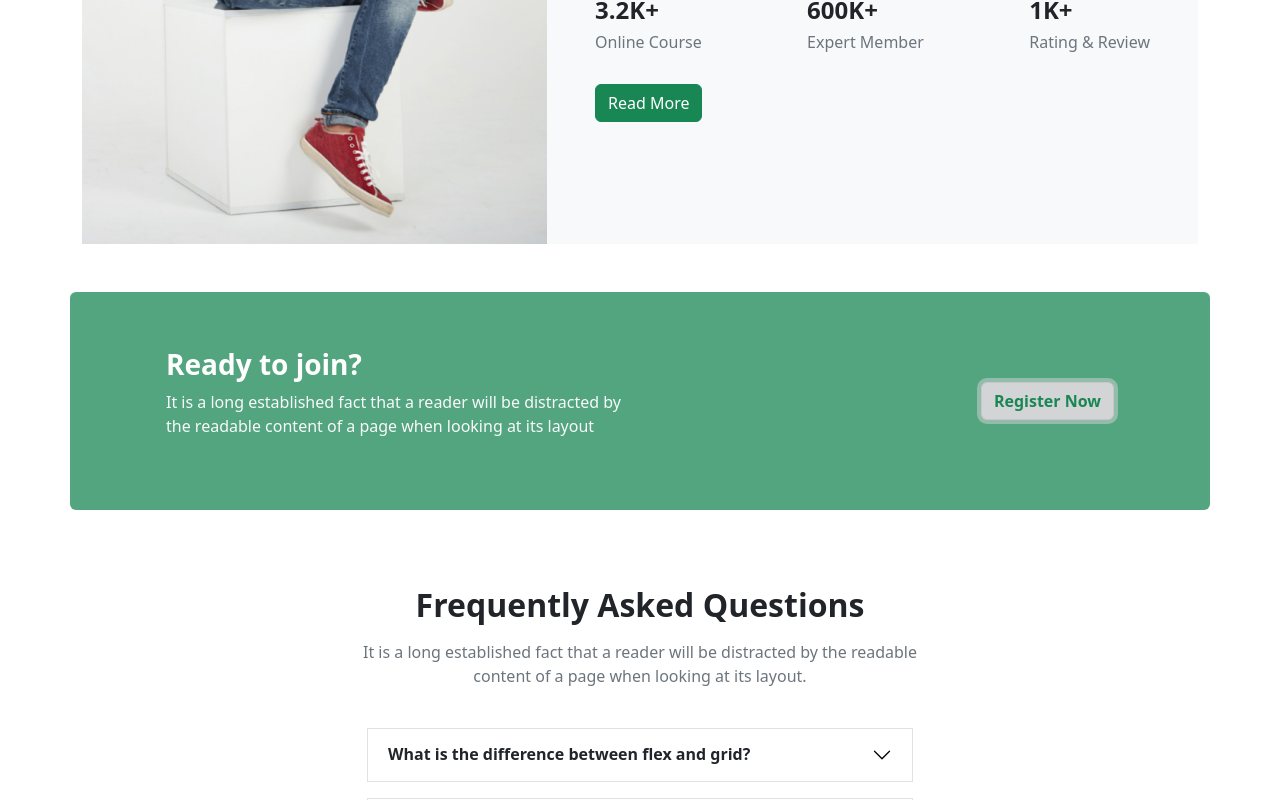
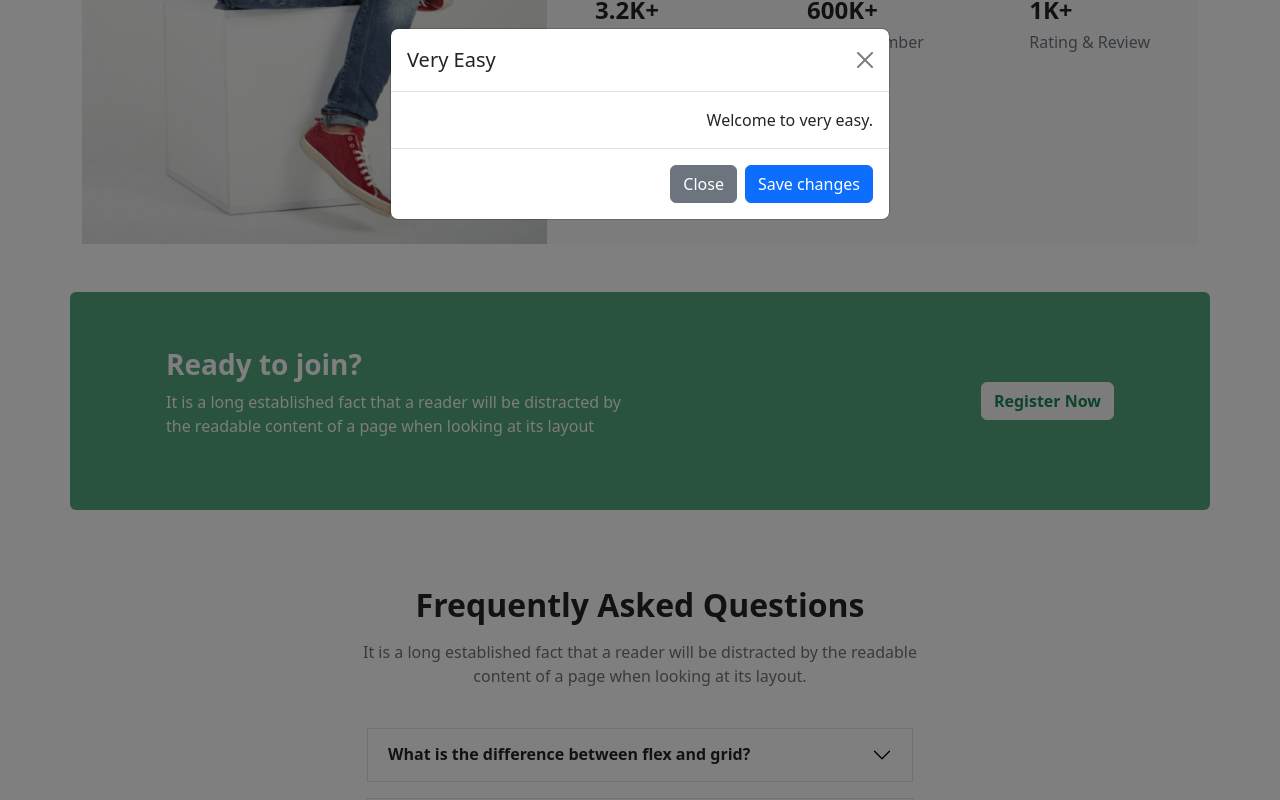
Before and after one commit to DipraDas/Very-Easy, a plain HTML site: page index.html in a window 1280 px wide. Both pictures are taken after a click on the button "Register Now". Shown: the part 1913-2713 px from the top of the page. Drawn offline with nearby package versions, Linux system fonts and the light colour scheme.

Commit message:
Ready to join updated

```diff
--- a/index.html
+++ b/index.html
@@ -102,21 +102,24 @@
             <div class="caro carosel-1 carousel-item active" data-bs-interval="2000">
                 <div class="container text-center">
                     <h1>Never Stop Learning</h1>
-                    <p class="mb-3">It is a long established fact that a reader will be distracted by the readable content of a page when looking at its layout.</p>
+                    <p class="mb-3">It is a long established fact that a reader will be distracted by the readable
+                        content of a page when looking at its layout.</p>
                     <button class="btn btn-success">Get Started</button>
                 </div>
             </div>
             <div class=" caro carosel-2 carousel-item" data-bs-interval="2000">
                 <div class="container text-center">
                     <h1>Never Give Up</h1>
-                    <p class="mb-3">It is a long established fact that a reader will be distracted by the readable content of a page when looking at its layout.</p>
+                    <p class="mb-3">It is a long established fact that a reader will be distracted by the readable
+                        content of a page when looking at its layout.</p>
                     <button class="btn btn-success">Get Started</button>
                 </div>
             </div>
             <div class="caro carosel-3 carousel-item" data-bs-interval="2000">
                 <div class="container text-center">
                     <h1>It's never been late</h1>
-                    <p class="mb-3">It is a long established fact that a reader will be distracted by the readable content of a page when looking at its layout.</p>
+                    <p class="mb-3">It is a long established fact that a reader will be distracted by the readable
+                        content of a page when looking at its layout.</p>
                     <button class="btn btn-success">Get Started</button>
                 </div>
             </div>
@@ -279,14 +282,13 @@
                 <div
                     class="col-12 col-lg-6 text-end d-flex align-items-center justify-content-center justify-content-lg-end">
                     <div>
-                        <button type="button" class="btn btn-light text-success fw-bold data-bs-toggle=" modal"
+                        <button type="button" class="btn btn-light text-success fw-bold" data-bs-toggle="modal"
                             data-bs-target="#exampleModal">
                             Register Now
                         </button>
-
                         <!-- Modal -->
-                        <div class="modal fade text-center" id="exampleModal" tabindex="-1"
-                            aria-labelledby="exampleModalLabel" aria-hidden="true">
+                        <div class="modal fade" id="exampleModal" tabindex="-1" aria-labelledby="exampleModalLabel"
+                            aria-hidden="true">
                             <div class="modal-dialog">
                                 <div class="modal-content">
                                     <div class="modal-header">
@@ -295,7 +297,12 @@
                                             aria-label="Close"></button>
                                     </div>
                                     <div class="modal-body">
-                                        Welcome to Very Easy Modal
+                                        Welcome to very easy.
+                                    </div>
+                                    <div class="modal-footer">
+                                        <button type="button" class="btn btn-secondary"
+                                            data-bs-dismiss="modal">Close</button>
+                                        <button type="button" class="btn btn-primary">Save changes</button>
                                     </div>
                                 </div>
                             </div>
```
